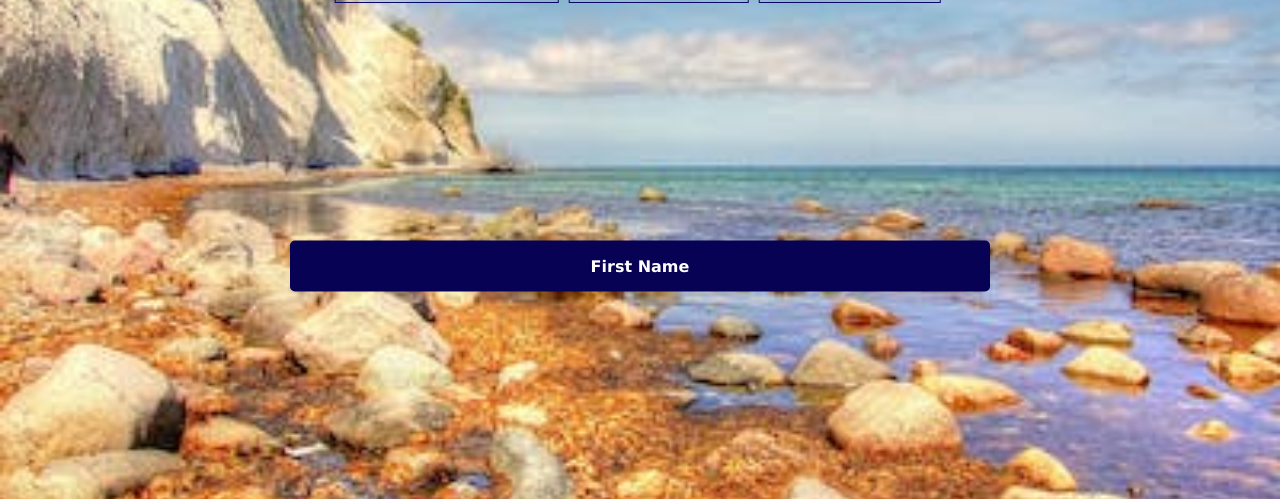
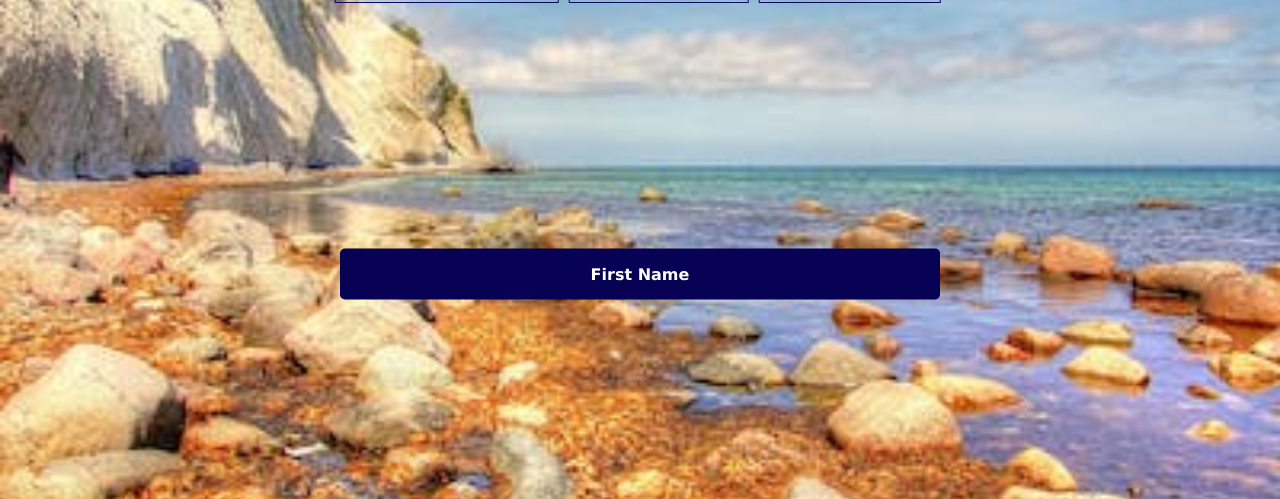
Before and after one commit to Allanoallashe/coast-web, a PHP site: page /connect.php in a window 1280 px wide. Shown: the part 254-753 px from the top of the page. Run offline with PHP 8.4, Linux system fonts and the light colour scheme; some libraries are stand-ins or nearby versions.

Commit message:
edited form

```diff
--- a/style.css
+++ b/style.css
@@ -8,7 +8,7 @@ body{
   background-image:url(images/pexels-photo-533975.jpeg);
   background-size: cover;
   background-repeat: no-repeat;
-  background-color: rgb(250, 124, 34);
+  background-color: #eb9950;
 }
 header{
   height: 100px;
@@ -163,7 +163,7 @@ ul li.active a{
 
 .register{
   position: absolute;
-  top: 65%;
+  top: 66%;
   left: 50%;
   width: 900px;
   transform: translate(-50%,-50%);
@@ -178,7 +178,7 @@ ul li.active a{
   flex-direction: column;
   justify-content: center;
   align-items: center;
-  width: 700px;
+  width: 600px;
   padding: 16px;
   border-radius: 5px;
   color: #fff;
```
